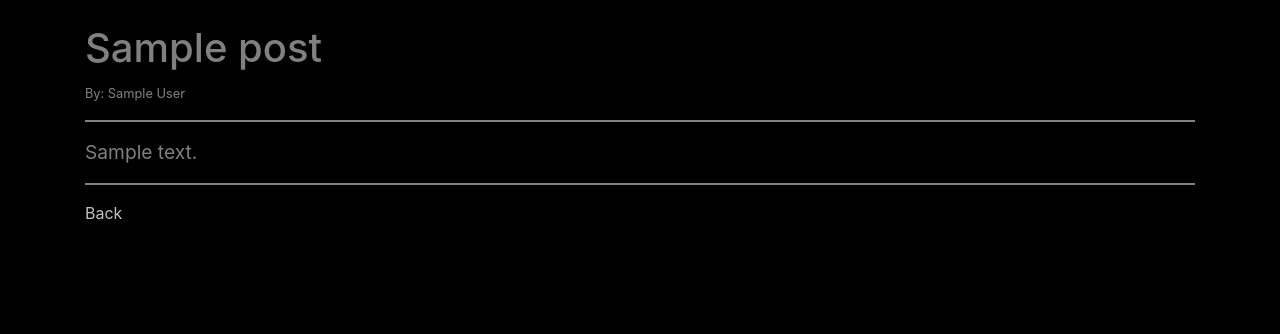
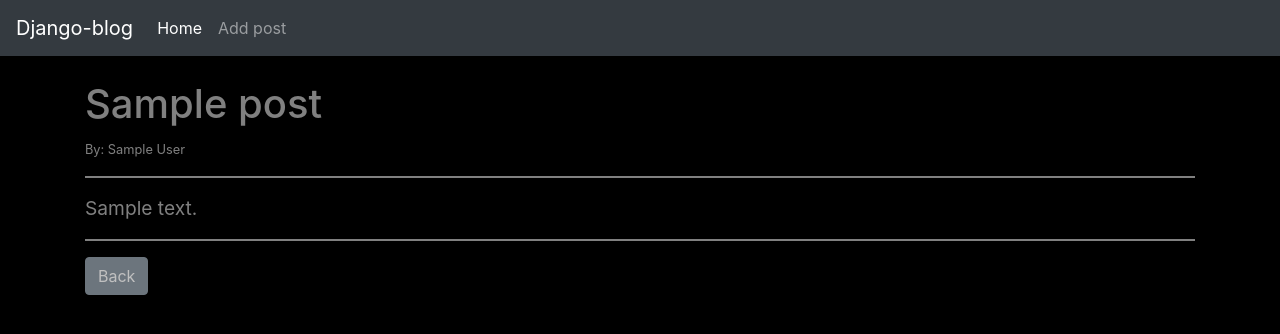
Before and after one commit to andkot/django-blog-project, a Django app: page /article/1 in a window 1280 px wide. Shown: the top 334 px of the page. Run offline with Django 3.2, Linux system fonts and the light colour scheme; tables that the repository leaves empty hold one stand-in row (values such as "Sample post"); some libraries are stand-ins or nearby versions.

Commit message:
4-d lesson

```diff
--- a/blog/the_blog/models.py
+++ b/blog/the_blog/models.py
@@ -1,11 +1,16 @@
 from django.db import models
 from django.contrib.auth.models import User
+from django.urls import reverse
 
 
 class Post(models.Model):
     title = models.CharField(max_length=255)
+    title_tag = models.CharField(max_length=255, default='post')
     author = models.ForeignKey(User, on_delete=models.CASCADE)
     body = models.TextField()
 
     def __str__(self):
         return f'{self.title} | {self.author}'
+
+    def get_absolute_url(self):
+        return reverse('article details', args=(str(self.id)))
--- a/blog/the_blog/templates/article_details.html
+++ b/blog/the_blog/templates/article_details.html
@@ -1,4 +1,9 @@
 {% extends 'base.html' %}
+
+{% block title %}
+{{post.title_tag}}
+{% endblock %}
+
 {% block content %}
 <!doctype html>
 <html>
@@ -25,7 +30,7 @@
 <hr>
 <big style="color:#808080">{{ post.body }}</big>
 <hr>
-<a href="{% url 'home' %}" style="color:#C0C0C0">Back</a>
+<a href="{% url 'home' %}" style="color:#C0C0C0" class="btn btn-secondary">Back</a>
 </body>
 
 </html>
--- a/blog/the_blog/templates/base.html
+++ b/blog/the_blog/templates/base.html
@@ -9,12 +9,38 @@
     <link rel="stylesheet" href="https://stackpath.bootstrapcdn.com/bootstrap/4.5.2/css/bootstrap.min.css"
           integrity="sha384-JcKb8q3iqJ61gNV9KGb8thSsNjpSL0n8PARn9HuZOnIxN0hoP+VmmDGMN5t9UJ0Z" crossorigin="anonymous">
 
-    <title>Hello, world!</title>
+    <title>
+        {% block title %}
+        Base
+        {% endblock %}
+
+    </title>
 </head>
 <body>
+
+<nav class="navbar navbar-expand-lg navbar-dark bg-dark">
+    <a class="navbar-brand">Django-blog</a>
+    <button class="navbar-toggler" type="button" data-toggle="collapse" data-target="#navbarSupportedContent"
+            aria-controls="navbarSupportedContent" aria-expanded="false" aria-label="Toggle navigation">
+        <span class="navbar-toggler-icon"></span>
+    </button>
+
+    <div class="collapse navbar-collapse" id="navbarSupportedContent">
+        <ul class="navbar-nav mr-auto">
+            <li class="nav-item active">
+                <a class="nav-link" href="{% url 'home' %}">Home <span class="sr-only">(current)</span></a>
+            </li>
+            <li class="nav-item">
+                <a class="nav-link" href="{% url 'add post' %}">Add post</a>
+            </li>
+            <div>
+</nav>
+
 <br>
-<div class="container">{% block content %}
 
+
+<div class="container">
+    {% block content %}
     {% endblock %}
 </div>
 
--- a/blog/the_blog/templates/home.html
+++ b/blog/the_blog/templates/home.html
@@ -1,4 +1,9 @@
 {% extends 'base.html' %}
+
+{% block title %}
+Home page
+{% endblock %}
+
 {% block content %}
 <!doctype html>
 <html>
@@ -16,7 +21,6 @@
     <li><a href="{% url 'article details' post.pk %}" style="color:#C0C0C0">{{post.title}}</a> -
         {{post.author.first_name}}
         {{post.author.last_name}} - {{post.author.email}}<br/>
-        {{post.body}}
     </li>
     {% endfor %}
 </ul>
--- a/blog/the_blog/urls.py
+++ b/blog/the_blog/urls.py
@@ -1,8 +1,8 @@
 from django.urls import path
-from .views import HomeView, ArticleDetailsView
+from .views import HomeView, ArticleDetailsView, AddPostView
 
 urlpatterns = [
-    # path('', views.home, name='home'),
     path('', HomeView.as_view(), name='home'),
     path('article/<int:pk>', ArticleDetailsView.as_view(), name='article details'),
+    path('add_post', AddPostView.as_view(), name='add post'),
 ]
--- a/blog/the_blog/views.py
+++ b/blog/the_blog/views.py
@@ -1,5 +1,5 @@
 from django.shortcuts import render
-from django.views.generic import ListView, DetailView
+from django.views.generic import ListView, DetailView, CreateView
 from .models import Post
 
 
@@ -13,3 +13,8 @@ class HomeView(ListView):
 class ArticleDetailsView(DetailView):
     model = Post
     template_name = 'article_details.html'
+
+class AddPostView(CreateView):
+    model = Post
+    template_name = 'add_post.html'
+    fields = '__all__'
```
Also changed, not shown: blog/the_blog/templates/add_post.html (added, +29 -0 lines), blog/the_blog/migrations/0002_post_title_tag.py (added).
